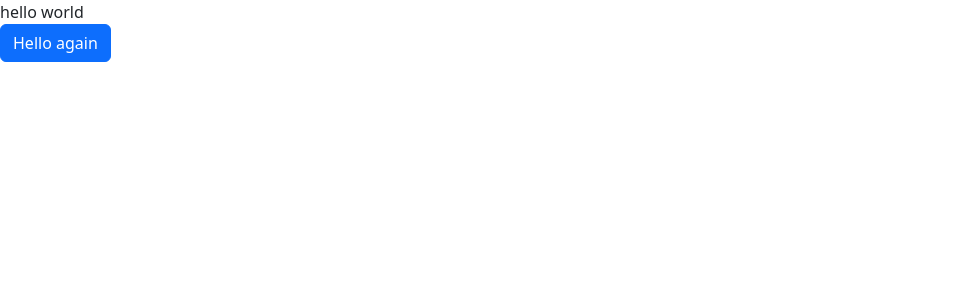
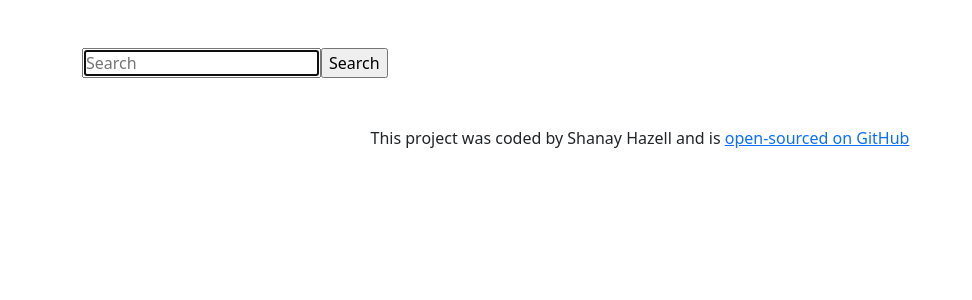
Before and after one commit to ShanayH/dictionary-app, a React (Create React App) app: page / in a window 1280 px wide. Shown: the top 300 px of the page, without its empty margins (0-972 px from the left). Built offline with nearby package versions, Linux system fonts and the light colour scheme.

Commit message:
Created form and alert for value in search-bar

```diff
--- a/public/index.html
+++ b/public/index.html
@@ -17,7 +17,7 @@
       integrity="sha384-GLhlTQ8iRABdZLl6O3oVMWSktQOp6b7In1Zl3/Jr59b6EGGoI1aFkw7cmDA6j6gD"
       crossorigin="anonymous"
     />
-    <title>React App</title>
+    <title>Dictionary App</title>
   </head>
   <body>
     <div>
--- a/src/App.css
+++ b/src/App.css
@@ -0,0 +1,4 @@
+.app-footer{
+    text-align: center;
+
+}
--- a/src/App.js
+++ b/src/App.js
@@ -1,13 +1,25 @@
 import "./App.css";
+import Dictionary from "./Dictionary";
 
 function App() {
   return (
-    <div>
-      {" "}
-      <div>hello world </div>
-      <button type="button" class="btn btn-primary">
-        Hello again
-      </button>
+    <div class="App m-5">
+      <div class="container">
+        <main>
+          <Dictionary />
+        </main>
+        <footer className="app-footer m-5">
+          This project was coded by Shanay Hazell and is {""}
+          <a
+            href="https://github.com/ShanayH/react-weather-app"
+            target="_blank"
+            rel="noreferrer"
+          >
+            open-sourced on GitHub
+          </a>
+          {/* later you can add a src to your personal page as well */}
+        </footer>
+      </div>
     </div>
   );
 }
--- /dev/null
+++ b/src/Dictionary.css
@@ -0,0 +1,2 @@
+.Dictionary {
+}
--- /dev/null
+++ b/src/Dictionary.js
@@ -0,0 +1,42 @@
+import React, { useState } from "react";
+import "./Dictionary.css";
+
+export default function Dictionary() {
+  // 3 create useState
+  let [keyword, setKeyword] = useState("");
+
+  // 2 make the search function
+  function Search(event) {
+    event.preventDefault();
+
+    //    2 you can alert("Searching"); to make sure this is working
+    // 8 now you can use the keyword
+    alert(`Searching for definition of ${keyword}`);
+  }
+
+  //   5 create function for the onChange
+  function handleKeywordChange(event) {
+    // 6 console.log(event.target.value); to find the info in the search bar
+    // console.log(event.target.value);
+    //    7 send event.target.value to the setKeyword to use useState
+    setKeyword(event.target.value);
+  }
+
+  return (
+    // 1 make the form
+    <div className="Dictionary">
+      <form onSubmit={Search}>
+        <input
+          type="search"
+          //   4 use onChange to keep track of what is typed in and give it to useState
+          onChange={handleKeywordChange}
+          placeholder="Search"
+          autoFocus={true}
+          autoComplete="off"
+          className="search-bar"
+        />
+        <input type="submit" value="Search" className="search-button" />
+      </form>
+    </div>
+  );
+}
```
